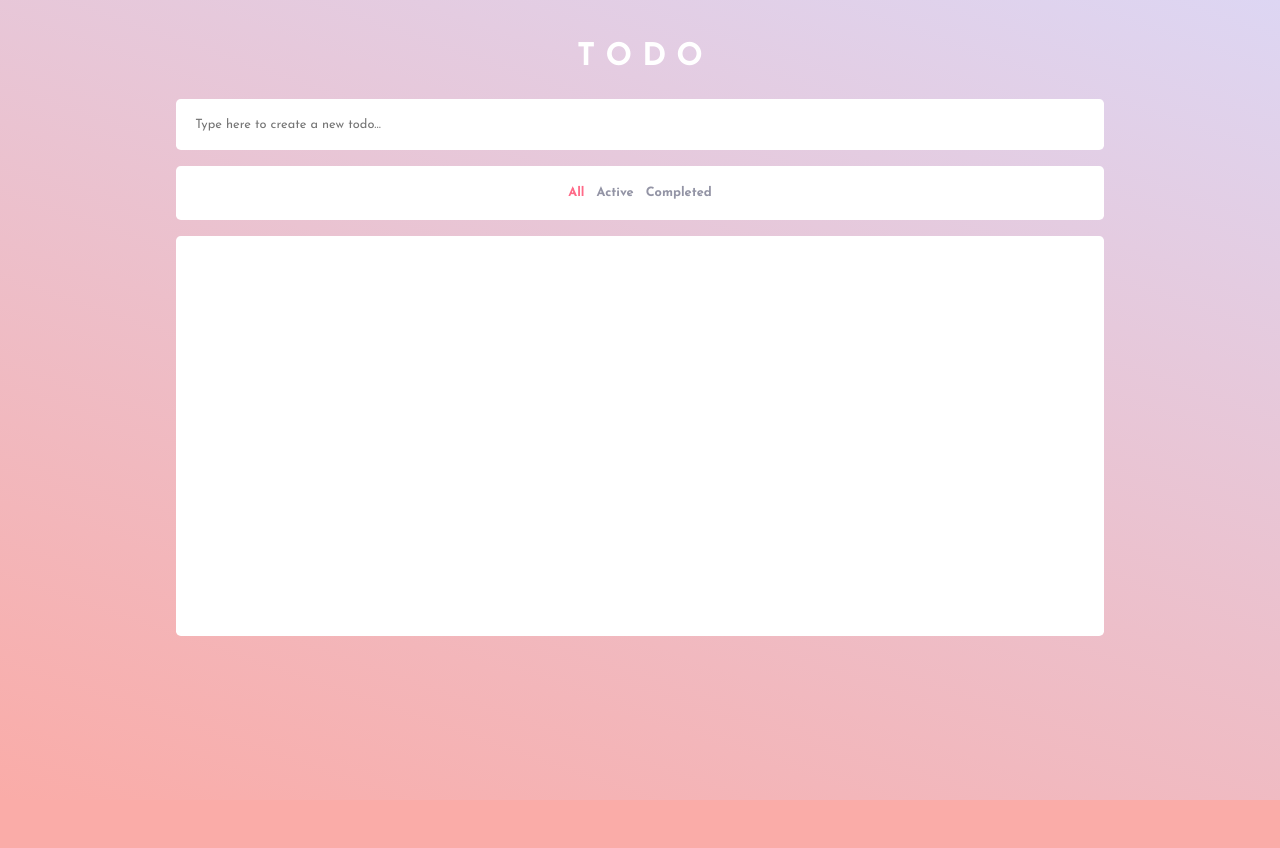
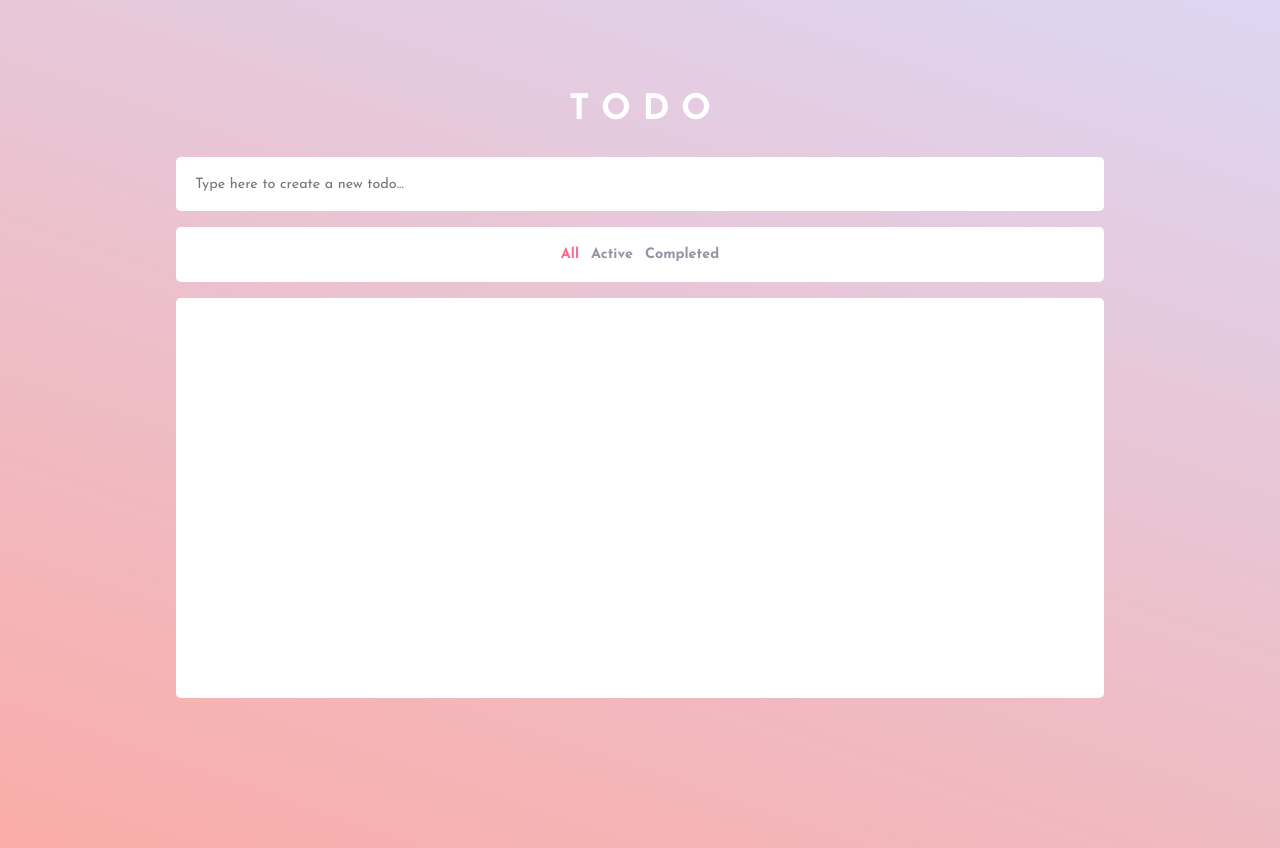
Before and after one commit to minjaechang/todo-app, a plain HTML site: page index.html in a window 1280 px wide. Before the commit the page ends 800 px from the top, so only its background shows below. Drawn offline with Linux system fonts and the light colour scheme.

Commit message:
Update desktop design

```diff
--- a/style.css
+++ b/style.css
@@ -199,5 +199,22 @@ button {
 @media screen and (min-width: 45rem) {
   .container {
     max-width: 60rem;
+    margin-top: 3rem;
+  }
+
+  .title {
+    font-size: 2.2rem;
+  }
+
+  .input {
+    font-size: 0.9rem;
+  }
+
+  .filter-item {
+    font-size: 0.9rem;
+  }
+
+  .todo-description {
+    font-size: 0.9rem;
   }
 }
```
